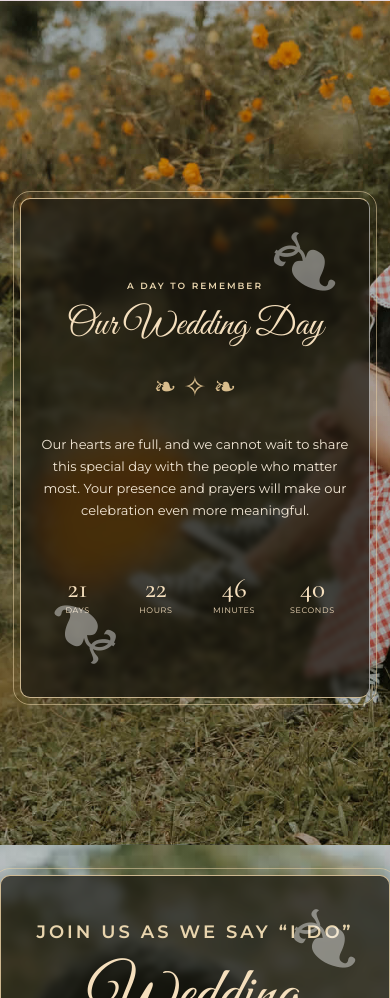
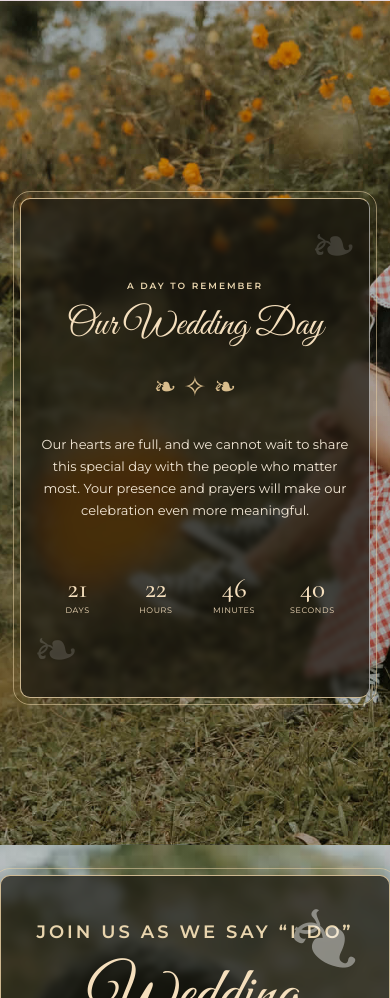
Before and after one commit to neil23-lab/stanley-denice, a plain HTML site: page index.html in a window 390 px wide. Shown: the part 791-1789 px from the top of the page. Drawn offline with nearby package versions, Linux system fonts and the light colour scheme.

Commit message:
adjust icon

```diff
--- a/index.html
+++ b/index.html
@@ -1120,6 +1120,51 @@
 
 }
 
+/* =================================
+   MOBILE DECORATIVE ICONS
+================================= */
+
+@media (max-width: 768px) {
+
+  #invitation .hero-card {
+    position: relative;
+    overflow: hidden;
+  }
+
+  /* TOP RIGHT ICON */
+  #invitation .hero-card::before {
+    top: 15px;
+    right: 12px;
+
+    left: auto;
+    bottom: auto;
+
+    transform: scale(0.55);
+    transform-origin: top right;
+
+    opacity: 0.35;
+
+    pointer-events: none;
+  }
+
+  /* BOTTOM LEFT ICON */
+  #invitation .hero-card::after {
+    bottom: 15px;
+    left: 12px;
+
+    right: auto;
+    top: auto;
+
+    transform: scale(0.55);
+    transform-origin: bottom left;
+
+    opacity: 0.35;
+
+    pointer-events: none;
+  }
+
+}
+
 
 
 
```
